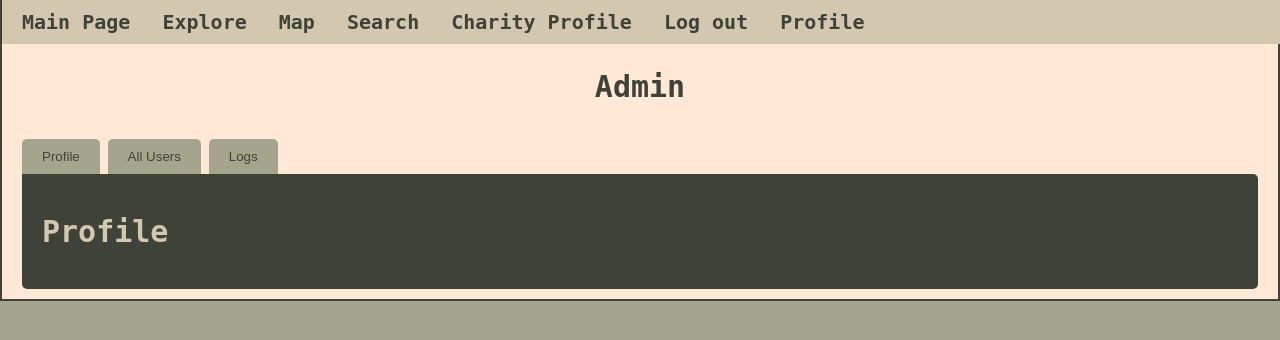
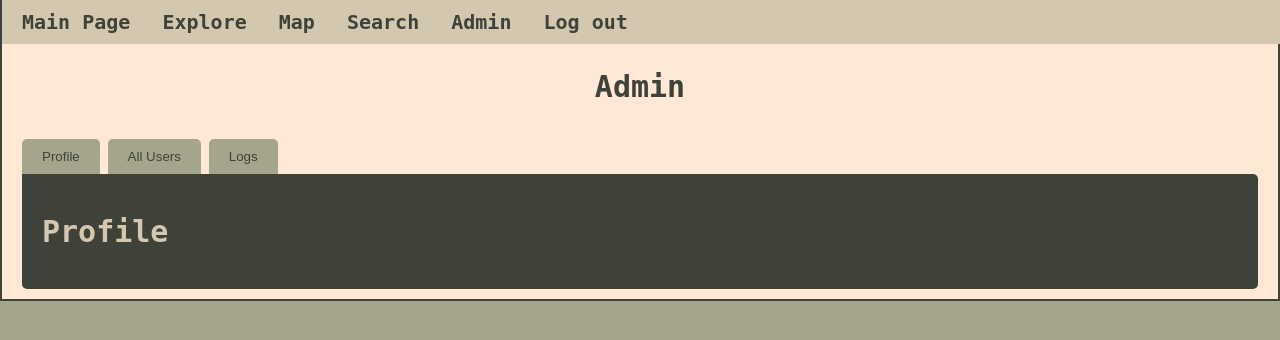
Before and after one commit to SimonHorrocks/Charit.ly, a Flask app: page /admin in a window 1280 px wide. Shown: the top 340 px of the page. Run offline with Flask 2, Linux system fonts and the light colour scheme; a user stored in the database is signed in; tables that the repository leaves empty hold one stand-in row (values such as "Sample post").

Commit message:
Updated RBAC in the navbar.

```diff
--- a/templates/base.html
+++ b/templates/base.html
@@ -33,9 +33,24 @@
                         <a href="{{ url_for('charity.search') }}" class="navbar-item">
                             Search
                         </a>
+                        {% if current_user.is_authenticated and current_user.roleID=='charity' %}
                             <a href="{{ url_for('charity.blog') }}" class="navbar-item">
-                            Charity Profile
-                        </a> {#TODO: Change Charity Profile name to profile#}
+                                Charity Page
+                            </a>
+                            <a href="{{ url_for('charity_user.charity_profile') }}" class="navbar-item">
+                                Profile
+                            </a>
+                        {% endif %}
+                        {% if current_user.is_authenticated and current_user.roleID=='admin' %}
+                            <a href="{{ url_for('admin.admin') }}" class="navbar-item">
+                                Admin
+                            </a>
+                        {% endif %}
+                        {% if current_user.is_authenticated and current_user.roleID=='user' %}
+                            <a href="{{ url_for('user.profile') }}" class="navbar-item">
+                                Profile
+                            </a>
+                        {% endif %}
                         {% if not current_user.is_authenticated %}
                             <a href="{{ url_for('auth.register') }}" class="navbar-item">
                                 Sign Up
@@ -46,9 +61,6 @@
                         {% else %}
                             <a href="{{ url_for('auth.logout') }}" class="navbar-item">
                                 Log out
-                        </a>
-                        <a href="{{ url_for('profile') }}" class="navbar-item">
-                            Profile
                             </a>
                         {% endif %}
                     </div>
```
Lines whose indentation alone changed are shown as unchanged.
